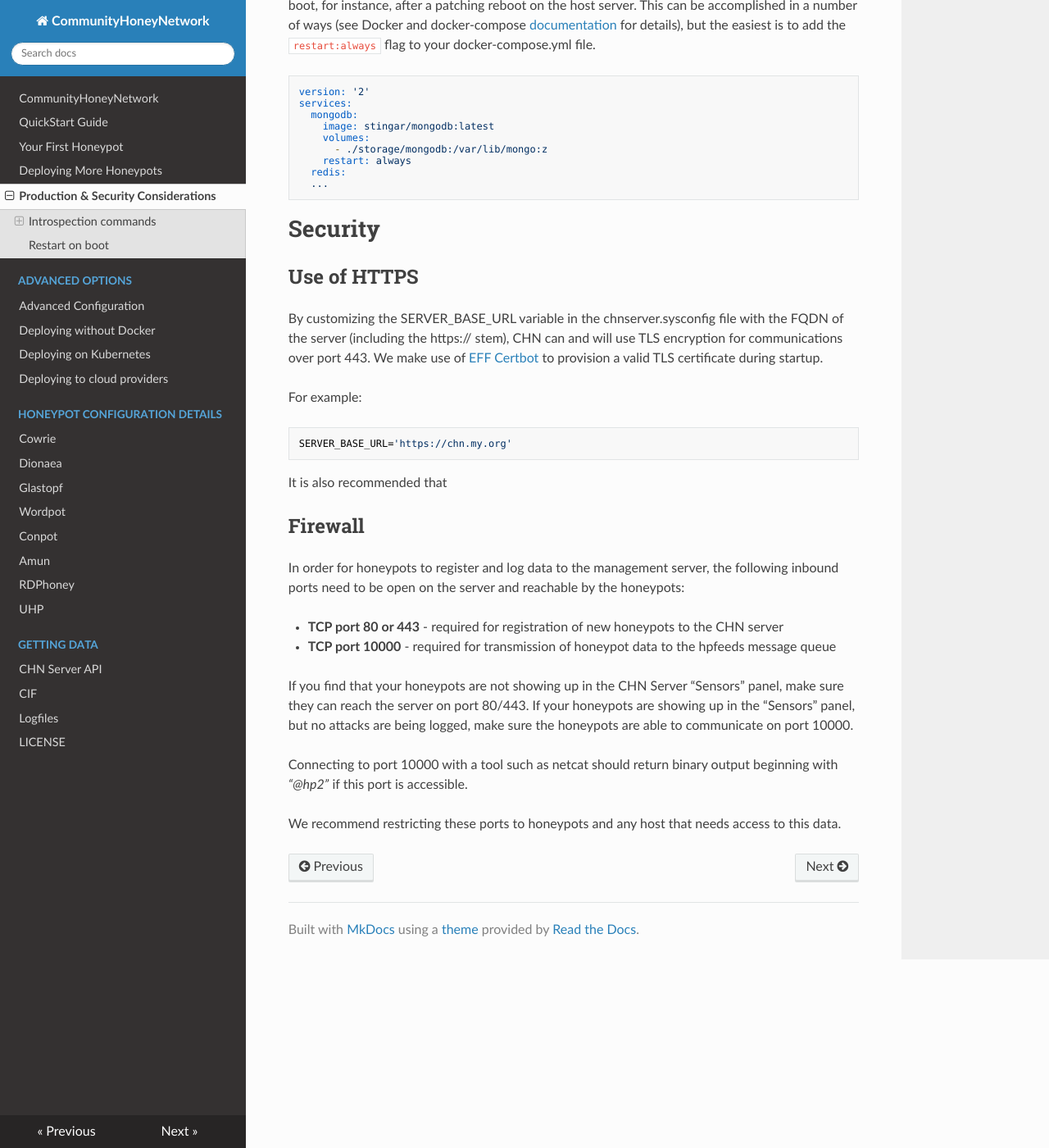
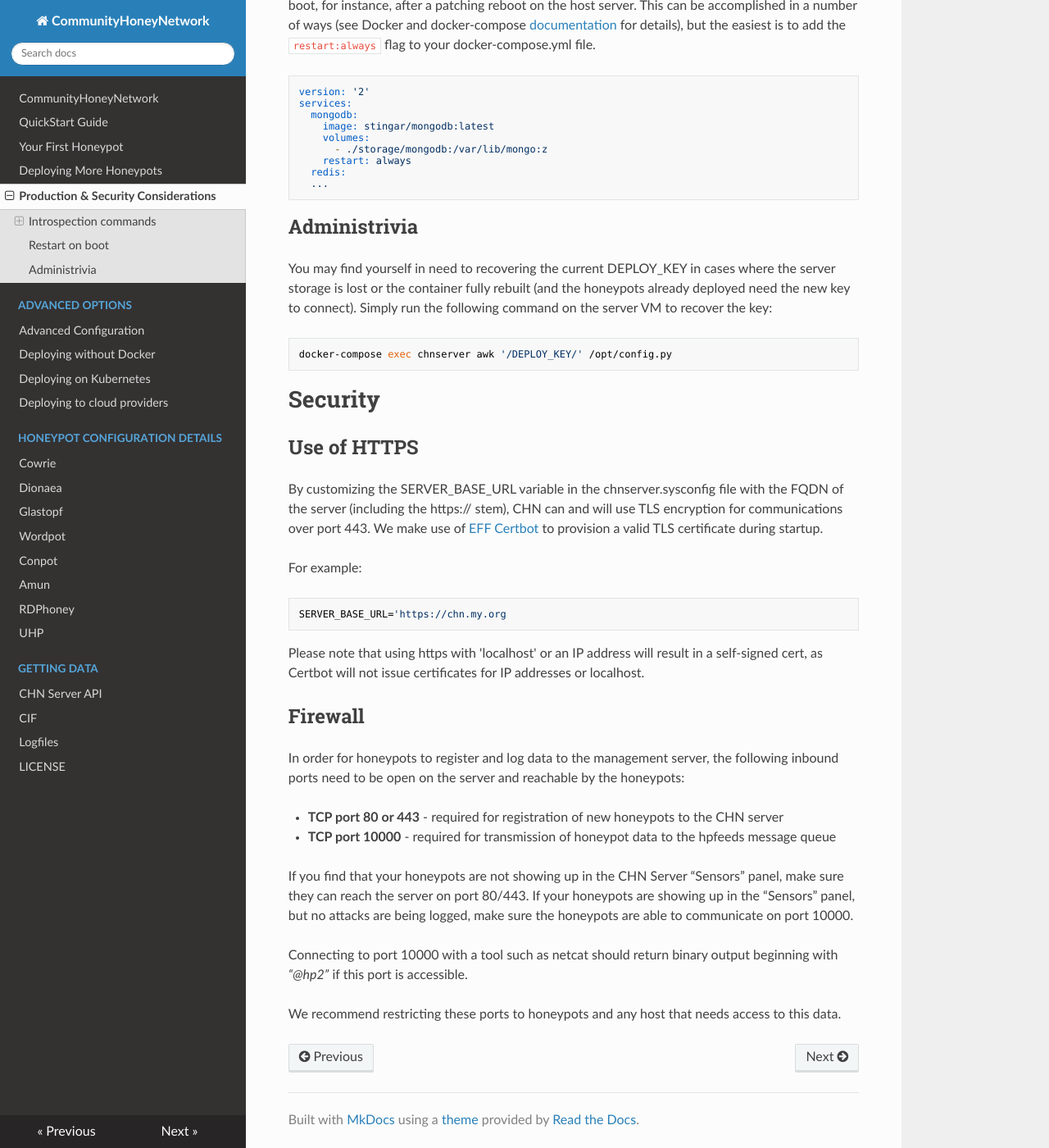
Before and after one commit to CommunityHoneyNetwork/chn-docs, an MkDocs documentation site: the page built from docs/prod_security.md, in a window 1280 px wide and 1400 px high, scrolled down 2585 px. Shown: the whole window at 82% size. Built offline with MkDocs 1.6.1, drawn with Linux system fonts in a browser that asks for light colours; nearby versions of some CDN libraries; old or Windows-style settings are respelled for this version of MkDocs.

````diff
--- a/.pre-commit-config.yaml
+++ b/.pre-commit-config.yaml
@@ -8,4 +8,4 @@ repos:
   - repo: https://github.com/adrienverge/yamllint.git
     rev: v1.13.0
     hooks:
-- id: yamllint
+      - id: yamllint
--- a/docs/prod_security.md
+++ b/docs/prod_security.md
@@ -152,7 +152,14 @@ services:
   redis:
   ...
 ```
+## Administrivia
 
+You may find yourself in need to recovering the current DEPLOY_KEY in cases
+where the server storage is lost or the container fully rebuilt (and the
+honeypots already deployed need the new key to connect). Simply run the
+following command on the server VM to recover the key:
+
+    docker-compose exec chnserver awk '/DEPLOY_KEY/' /opt/config.py
 
 # Security
 
@@ -164,9 +171,11 @@ with the FQDN of the server (including the https:// stem), CHN can and will use
 
 For example:
 ```bash
-SERVER_BASE_URL='https://chn.my.org'
+SERVER_BASE_URL='https://chn.my.org
 ```
-It is also recommended that
+Please note that using https with 'localhost' or an IP address will result in
+ a self-signed cert, as Certbot will not issue certificates for IP addresses
+ or localhost.
 ## Firewall
 
 In order for honeypots to register and log data to the management server, the following inbound ports need to be open on the server and reachable by the honeypots:
````
Also changed, not shown: docs/uhp.md (+2 -0 lines).
